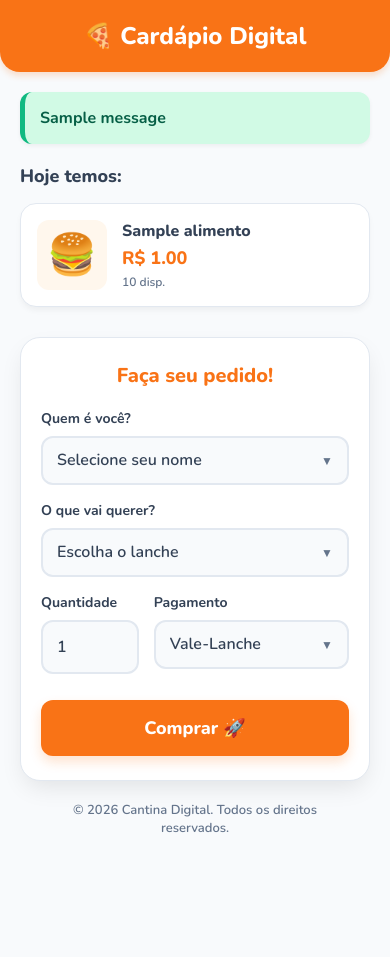
After one commit to thaianefms/sistema-cantina-digital, a Django app: page /cardapio/ in a window 390 px wide. The commit adds this page. Run offline with Django 5.2, Linux system fonts and the light colour scheme; tables that the repository leaves empty hold one stand-in row (values such as "Sample post"); one stand-in notice (Sample message) is shown.

Commit message:
feat: separacao de client-side (cardapio), login obrigatorio para server-side e responsividade mobile

```diff
--- a/alunos/views.py
+++ b/alunos/views.py
@@ -1,9 +1,11 @@
+from django.contrib.auth.decorators import login_required
 from django.shortcuts import render, redirect, get_object_or_404
 from django.contrib import messages
 from .models import Aluno
 from pedidos.models import Pedido
 from estoque.models import Alimento
 
+@login_required
 def home(request):
     """View da página inicial do sistema"""
     total_alunos = Aluno.objects.count()
@@ -20,12 +22,14 @@ def home(request):
     return render(request, 'home.html', context)
 
 # View para listar alunos
+@login_required
 def listar_alunos(request):
     alunos = Aluno.objects.all()
     context = {'alunos': alunos}
     return render(request, 'alunos/listar.html', context)
 
 # View para criar aluno
+@login_required
 def criar_aluno(request):
     if request.method == 'POST':
         nome = request.POST.get('nome')
@@ -42,6 +46,7 @@ def criar_aluno(request):
     return render(request, 'alunos/criar.html')
 
 # View para editar aluno
+@login_required
 def editar_aluno(request, id):
     aluno = get_object_or_404(Aluno, id=id)
 
@@ -57,6 +62,7 @@ def editar_aluno(request, id):
     return render(request, 'alunos/editar.html', context)
 
 # View para deletar aluno
+@login_required
 def deletar_aluno(request, id):
     aluno = get_object_or_404(Aluno, id=id)
     aluno.delete()
--- a/config/urls.py
+++ b/config/urls.py
@@ -20,6 +20,7 @@ from config import views  # Importar a view recém-criada
 
 urlpatterns = [
     path('admin/', admin.site.urls),
+    path('accounts/', include('django.contrib.auth.urls')),  # Rotas de login/logout nativas
 
     # Carregar o novo Dashboard
     path('', views.home, name='home'),
--- a/config/views.py
+++ b/config/views.py
@@ -1,9 +1,11 @@
+from django.contrib.auth.decorators import login_required
 from django.shortcuts import render
 from django.utils import timezone
 from django.db.models import Sum
 from pedidos.models import Pedido
 from estoque.models import Alimento
 
+@login_required
 def home(request):
     # Fuso horário atual do Django
     hoje = timezone.localtime(timezone.now()).date()
--- a/estoque/views.py
+++ b/estoque/views.py
@@ -1,14 +1,17 @@
+from django.contrib.auth.decorators import login_required
 from django.shortcuts import render, redirect, get_object_or_404
 from django.contrib import messages
 from .models import Alimento
 
 # View para listar alimentos
+@login_required
 def listar_alimentos(request):
     alimentos = Alimento.objects.all()
     context = {'alimentos': alimentos}
     return render(request, 'estoque/listar.html', context)
 
 # View para criar alimento
+@login_required
 def criar_alimento(request):
     if request.method == 'POST':
         nome = request.POST.get('nome')
@@ -31,6 +34,7 @@ def criar_alimento(request):
     return render(request, 'estoque/criar.html')
 
 # View para editar alimento
+@login_required
 def editar_alimento(request, id):
     alimento = get_object_or_404(Alimento, id=id)
 
@@ -47,6 +51,7 @@ def editar_alimento(request, id):
     return render(request, 'estoque/editar.html', context)
 
 # View para deletar alimento
+@login_required
 def deletar_alimento(request, id):
     alimento = get_object_or_404(Alimento, id=id)
     alimento.delete()
--- a/pagamentos/views.py
+++ b/pagamentos/views.py
@@ -1,14 +1,17 @@
+from django.contrib.auth.decorators import login_required
 from django.shortcuts import render, redirect, get_object_or_404
 from django.contrib import messages
 from .models import FormaPagamento
 
 # View para listar formas de pagamento
+@login_required
 def listar_pagamentos(request):
     formas = FormaPagamento.objects.all()
     context = {'formas': formas}
     return render(request, 'pagamentos/listar.html', context)
 
 # View para criar forma de pagamento
+@login_required
 def criar_pagamento(request):
     if request.method == 'POST':
         tipo = request.POST.get('tipo')
@@ -29,6 +32,7 @@ def criar_pagamento(request):
     return render(request, 'pagamentos/criar.html')
 
 # View para editar forma de pagamento
+@login_required
 def editar_pagamento(request, id):
     forma = get_object_or_404(FormaPagamento, id=id)
 
@@ -44,6 +48,7 @@ def editar_pagamento(request, id):
     return render(request, 'pagamentos/editar.html', context)
 
 # View para deletar forma de pagamento
+@login_required
 def deletar_pagamento(request, id):
     forma = get_object_or_404(FormaPagamento, id=id)
     forma.delete()
--- a/pedidos/urls.py
+++ b/pedidos/urls.py
@@ -2,6 +2,7 @@ from django.urls import path
 from . import views
 
 urlpatterns = [
+    path('cardapio/', views.cardapio, name='cardapio'),
     path('pedidos/', views.listar_pedidos, name='listar_pedidos'),
     path('pedidos/criar/', views.criar_pedido, name='criar_pedido'),
     path('pedidos/<int:id>/editar/', views.editar_pedido, name='editar_pedido'),
--- a/pedidos/views.py
+++ b/pedidos/views.py
@@ -1,3 +1,4 @@
+from django.contrib.auth.decorators import login_required
 from django.shortcuts import render, redirect, get_object_or_404
 from django.contrib import messages
 from .models import Pedido
@@ -6,12 +7,14 @@ from estoque.models import Alimento
 from pagamentos.models import FormaPagamento
 
 # View para listar pedidos
+@login_required
 def listar_pedidos(request):
     pedidos = Pedido.objects.all().select_related('aluno', 'alimento', 'forma_pagamento')
     context = {'pedidos': pedidos}
     return render(request, 'pedidos/listar.html', context)
 
 # View para criar pedido
+@login_required
 def criar_pedido(request):
     if request.method == 'POST':
         aluno_id = request.POST.get('aluno')
@@ -59,6 +62,7 @@ def criar_pedido(request):
     return render(request, 'pedidos/criar.html', context)
 
 # View para editar pedido
+@login_required
 def editar_pedido(request, id):
     pedido = get_object_or_404(Pedido, id=id)
 
@@ -85,8 +89,57 @@ def editar_pedido(request, id):
     return render(request, 'pedidos/editar.html', context)
 
 # View para deletar pedido
+@login_required
 def deletar_pedido(request, id):
     pedido = get_object_or_404(Pedido, id=id)
     pedido.delete()
     messages.success(request, 'Pedido deletado com sucesso!')
     return redirect('listar_pedidos')
+
+
+# View pública para o Cardápio (Client-side)
+def cardapio(request):
+    alimentos = Alimento.objects.filter(ativo=True, quantidade_disponivel__gt=0).order_by('nome')
+    alunos = Aluno.objects.all().order_by('nome')
+    formas_pagamento = FormaPagamento.objects.filter(ativo=True)
+
+    if request.method == 'POST':
+        aluno_id = request.POST.get('aluno')
+        alimento_id = request.POST.get('alimento')
+        quantidade = int(request.POST.get('quantidade', 1))
+        forma_pagamento_id = request.POST.get('forma_pagamento')
+
+        try:
+            aluno = Aluno.objects.get(id=aluno_id)
+            alimento = Alimento.objects.get(id=alimento_id)
+            forma_pagamento = FormaPagamento.objects.get(id=forma_pagamento_id)
+
+            # Validação de estoque
+            if alimento.quantidade_disponivel < quantidade:
+                messages.error(request, f'Poxa, temos apenas {alimento.quantidade_disponivel} unidades de {alimento.nome}.')
+                return redirect('cardapio')
+
+            # Baixa no estoque
+            alimento.quantidade_disponivel -= quantidade
+            alimento.save()
+
+            Pedido.objects.create(
+                aluno=aluno,
+                alimento=alimento,
+                quantidade=quantidade,
+                forma_pagamento=forma_pagamento,
+                status='pendente'
+            )
+
+            messages.success(request, '🎉 Seu pedido foi realizado com sucesso! Aguarde ser chamado.')
+            return redirect('cardapio')
+
+        except Exception as e:
+            messages.error(request, f'Ops, ocorreu um erro: {str(e)}')
+
+    context = {
+        'alimentos': alimentos,
+        'alunos': alunos,
+        'formas_pagamento': formas_pagamento,
+    }
+    return render(request, 'pedidos/cardapio.html', context)
--- /dev/null
+++ b/templates/pedidos/cardapio.html
@@ -0,0 +1,302 @@
+<!DOCTYPE html>
+<html lang="pt-BR">
+<head>
+    <meta charset="UTF-8">
+    <meta name="viewport" content="width=device-width, initial-scale=1.0, maximum-scale=1.0, user-scalable=no">
+    <title>Cardápio - Cantina Digital</title>
+    <link href="https://fonts.googleapis.com/css2?family=Nunito:wght@400;600;700;800&display=swap" rel="stylesheet">
+    <style>
+        :root {
+            --primary: #f97316;
+            --primary-hover: #ea580c;
+            --success: #10b981;
+            --text-main: #334155;
+            --text-muted: #64748b;
+            --bg-body: #f8fafc;
+            --border-color: #e2e8f0;
+        }
+        * {
+            margin: 0;
+            padding: 0;
+            box-sizing: border-box;
+            font-family: 'Nunito', sans-serif;
+            -webkit-tap-highlight-color: transparent;
+        }
+        body {
+            background-color: var(--bg-body);
+            color: var(--text-main);
+            padding-bottom: 80px; /* Espaço para não ficar colado no fundo */
+        }
+        .header {
+            background: var(--primary);
+            color: white;
+            padding: 20px;
+            text-align: center;
+            border-bottom-left-radius: 20px;
+            border-bottom-right-radius: 20px;
+            box-shadow: 0 4px 6px rgba(249, 115, 22, 0.2);
+            position: sticky;
+            top: 0;
+            z-index: 100;
+        }
+        .header h1 {
+            font-size: 24px;
+            font-weight: 800;
+        }
+        .container {
+            padding: 20px;
+            max-width: 600px;
+            margin: 0 auto;
+        }
+        /* Alertas */
+        .messages {
+            margin-bottom: 20px;
+        }
+        .alert {
+            padding: 15px;
+            border-radius: 12px;
+            font-weight: 700;
+            animation: slideDown 0.3s ease-out;
+            margin-bottom: 10px;
+            box-shadow: 0 2px 4px rgba(0,0,0,0.05);
+        }
+        .alert-success { background: #d1fae5; color: #065f46; border-left: 5px solid var(--success); }
+        .alert-error { background: #fee2e2; color: #991b1b; border-left: 5px solid #ef4444; }
+
+        @keyframes slideDown {
+            from { transform: translateY(-20px); opacity: 0; }
+            to { transform: translateY(0); opacity: 1; }
+        }
+
+        /* Lista de Produtos */
+        .product-list {
+            display: grid;
+            gap: 15px;
+            margin-bottom: 30px;
+        }
+        .product-card {
+            background: white;
+            border-radius: 16px;
+            padding: 16px;
+            display: flex;
+            align-items: center;
+            box-shadow: 0 4px 6px -1px rgba(0,0,0,0.05);
+            border: 1px solid var(--border-color);
+            transition: transform 0.1s;
+        }
+        .product-card:active {
+            transform: scale(0.98);
+        }
+        .product-icon {
+            font-size: 40px;
+            margin-right: 15px;
+            background: #fff7ed;
+            width: 70px;
+            height: 70px;
+            display: flex;
+            align-items: center;
+            justify-content: center;
+            border-radius: 12px;
+            flex-shrink: 0;
+        }
+        .product-info {
+            flex: 1;
+        }
+        .product-title {
+            font-size: 16px;
+            font-weight: 800;
+            margin-bottom: 4px;
+        }
+        .product-price {
+            color: var(--primary);
+            font-weight: 800;
+            font-size: 18px;
+        }
+        .product-stock {
+            font-size: 12px;
+            color: var(--text-muted);
+            font-weight: 600;
+            margin-top: 4px;
+        }
+
+        /* Formulário de Pedido Fixo no Fim ou Embaixo */
+        .order-section {
+            background: white;
+            padding: 24px 20px;
+            border-radius: 20px;
+            box-shadow: 0 10px 25px -5px rgba(0,0,0,0.1);
+            border: 1px solid var(--border-color);
+        }
+        .order-section h2 {
+            font-size: 20px;
+            font-weight: 800;
+            margin-bottom: 20px;
+            text-align: center;
+            color: var(--primary);
+        }
+        .form-group {
+            margin-bottom: 16px;
+        }
+        label {
+            display: block;
+            margin-bottom: 8px;
+            font-weight: 700;
+            font-size: 14px;
+        }
+        select, input[type="number"] {
+            width: 100%;
+            padding: 14px;
+            border-radius: 12px;
+            border: 2px solid var(--border-color);
+            font-size: 16px; /* 16px previne zoom no iOS */
+            font-weight: 600;
+            background-color: #f8fafc;
+            color: var(--text-main);
+            appearance: none;
+        }
+        select:focus, input:focus {
+            outline: none;
+            border-color: var(--primary);
+            background-color: white;
+        }
+
+        /* Select custom arrow */
+        .select-wrapper {
+            position: relative;
+        }
+        .select-wrapper::after {
+            content: "▼";
+            position: absolute;
+            right: 16px;
+            top: 50%;
+            transform: translateY(-50%);
+            color: var(--text-muted);
+            pointer-events: none;
+            font-size: 12px;
+        }
+
+        .btn-buy {
+            width: 100%;
+            padding: 16px;
+            background-color: var(--primary);
+            color: white;
+            border: none;
+            border-radius: 12px;
+            font-size: 18px;
+            font-weight: 800;
+            margin-top: 10px;
+            box-shadow: 0 6px 12px rgba(249, 115, 22, 0.2);
+            cursor: pointer;
+        }
+        .btn-buy:active {
+            transform: translateY(2px);
+            box-shadow: 0 2px 4px rgba(249, 115, 22, 0.2);
+        }
+
+        .footer {
+            text-align: center;
+            padding: 20px;
+            color: var(--text-muted);
+            font-size: 13px;
+            font-weight: 600;
+        }
+    </style>
+</head>
+<body>
+
+    <header class="header">
+        <h1>🍕 Cardápio Digital</h1>
+    </header>
+
+    <div class="container">
+
+        {% if messages %}
+        <div class="messages">
+            {% for message in messages %}
+            <div class="alert alert-{{ message.tags }}">
+                {{ message }}
+            </div>
+            {% endfor %}
+        </div>
+        {% endif %}
+
+        <h2 style="font-size: 18px; font-weight: 800; margin-bottom: 15px;">Hoje temos:</h2>
+
+        <div class="product-list">
+            {% for alimento in alimentos %}
+            <div class="product-card">
+                <!-- Mostra a primeira letra ou um ícone genérico caso não tenha foto real -->
+                <div class="product-icon">🍔</div>
+                <div class="product-info">
+                    <div class="product-title">{{ alimento.nome }}</div>
+                    <div class="product-price">R$ {{ alimento.preco }}</div>
+                    <div class="product-stock">{{ alimento.quantidade_disponivel }} disp.</div>
+                </div>
+            </div>
+            {% empty %}
+            <div style="text-align: center; padding: 30px; color: var(--text-muted); background: white; border-radius: 16px;">
+                <span style="font-size: 40px;">😔</span>
+                <p style="margin-top: 10px; font-weight: 700;">Estamos sem estoque de lanches no momento.</p>
+            </div>
+            {% endfor %}
+        </div>
+
+        {% if alimentos %}
+        <div class="order-section">
+            <h2>Faça seu pedido!</h2>
+            <form method="post" action="{% url 'cardapio' %}">
+                {% csrf_token %}
+
+                <div class="form-group">
+                    <label>Quem é você?</label>
+                    <div class="select-wrapper">
+                        <select name="aluno" required>
+                            <option value="" disabled selected>Selecione seu nome</option>
+                            {% for aluno in alunos %}
+                            <option value="{{ aluno.id }}">{{ aluno.nome }} - Turma {{ aluno.turma }}</option>
+                            {% endfor %}
+                        </select>
+                    </div>
+                </div>
+
+                <div class="form-group">
+                    <label>O que vai querer?</label>
+                    <div class="select-wrapper">
+                        <select name="alimento" required>
+                            <option value="" disabled selected>Escolha o lanche</option>
+                            {% for alimento in alimentos %}
+                            <option value="{{ alimento.id }}">{{ alimento.nome }} (R$ {{ alimento.preco }})</option>
+                            {% endfor %}
+                        </select>
+                    </div>
+                </div>
+
+                <div class="form-group" style="display: flex; gap: 15px;">
+                    <div style="flex: 1;">
+                        <label>Quantidade</label>
+                        <input type="number" name="quantidade" value="1" min="1" required>
+                    </div>
+                    <div style="flex: 2;">
+                        <label>Pagamento</label>
+                        <div class="select-wrapper">
+                            <select name="forma_pagamento" required>
+                                {% for forma in formas_pagamento %}
+                                <option value="{{ forma.id }}">{{ forma.get_tipo_display }}</option>
+                                {% endfor %}
+                            </select>
+                        </div>
+                    </div>
+                </div>
+
+                <button type="submit" class="btn-buy">Comprar 🚀</button>
+            </form>
+        </div>
+        {% endif %}
+
+        <div class="footer">
+            &copy; 2026 Cantina Digital. Todos os direitos reservados.
+        </div>
+    </div>
+
+</body>
+</html>
```
Also changed, not shown: config/settings.py (+6 -1 lines), templates/base.html (+58 -0 lines), templates/registration/login.html (added, +135 -0 lines).
